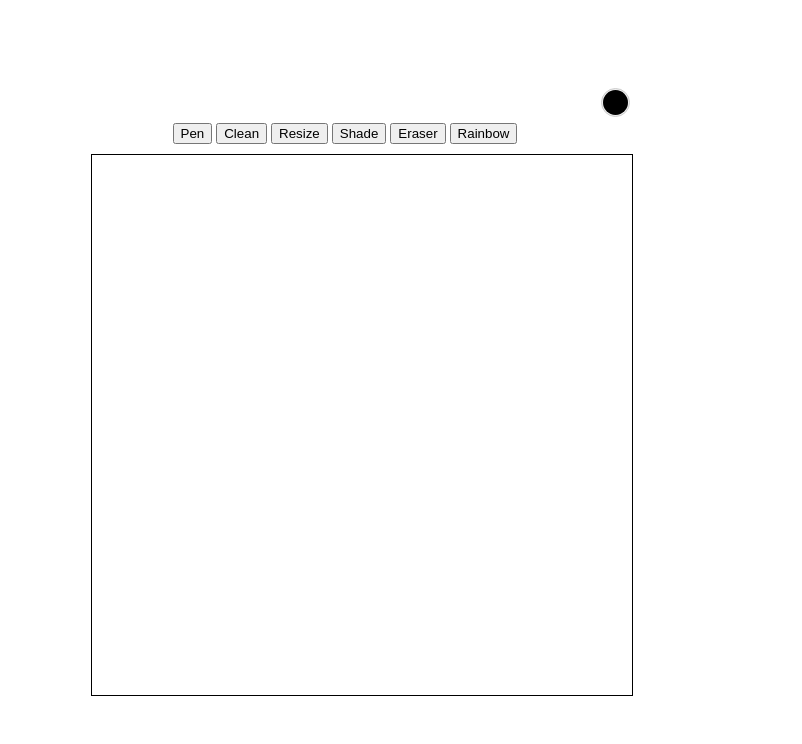
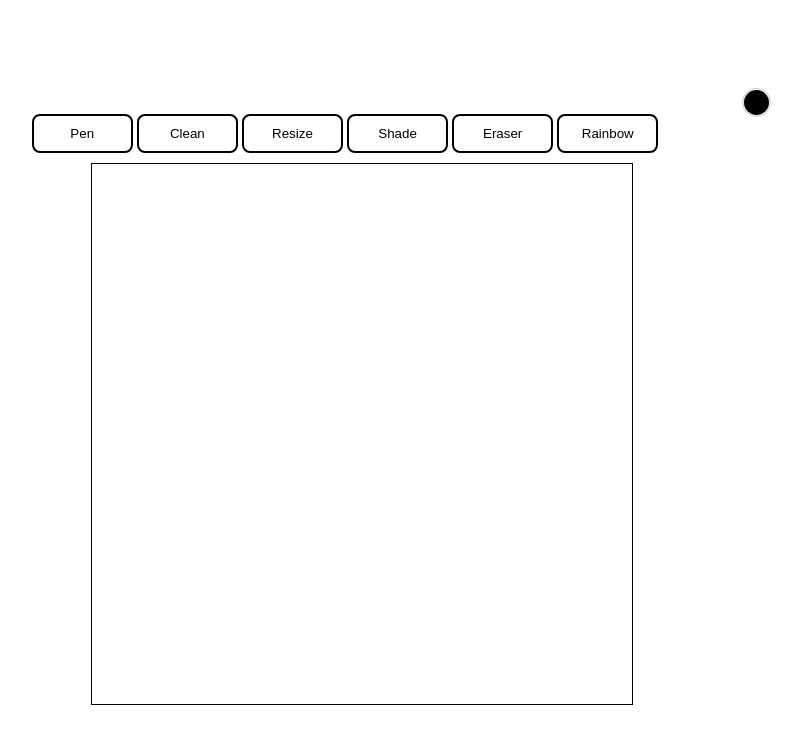
Before and after one commit to Isashi/Etch-A-Sketch, a plain HTML site: page etch-a-sketch.html in a window 1280 px wide. Both pictures are taken after a click on the button "Pen". Shown: the whole page, without its empty margins (278-1080 px from the left). Drawn offline with nearby package versions, Linux system fonts and the light colour scheme.

Commit message:
changed a bit CSS

```diff
--- a/jquery.js
+++ b/jquery.js
@@ -18,7 +18,7 @@
 	$('.unit').hover(function(){
 		var color = $('.colorInner').css("background-color");
 		$(this).css("background-color", color);
-		$(this).css("opacity", "+=0.1");
+		$(this).css("opacity", "+=0.05");
 	});
 }
 
@@ -62,7 +62,7 @@
 });
 
 $('#clean').click(function(){
-	$(".unit").css("background-color","white");
+	GenGrid(squares);
 });
 
 $('#eraser').click(function(){
@@ -83,4 +83,21 @@
 	};
 });
 
+$('button').on('click', function(){
+	$('button').css("background-color","white");
+	$('button').css("color","black");
+	$(this).css("background-color","red");
 });
+
+$('button').mouseenter(function(){
+	$(this).css("background-color","#4CAF50");
+	$(this).css("color","white");
+});
+
+$('button').mouseleave(function(){
+	$(this).css("background-color","white");
+	$(this).css("color","black");
+});
+
+
+});
--- a/stylesheet.css
+++ b/stylesheet.css
@@ -40,3 +40,14 @@
     top: 0px;
     left: 80px;
 }
+
+button {
+    background-color: white;
+    color: black;
+    border: 2px solid black; /*#4CAF50 Green */
+    border-radius: 8px;
+    padding: 10px 21px;
+    -webkit-transition-duration: 0.4s; /* Safari */
+    transition-duration: 0.4s;
+    width: 8%;
+}
```
